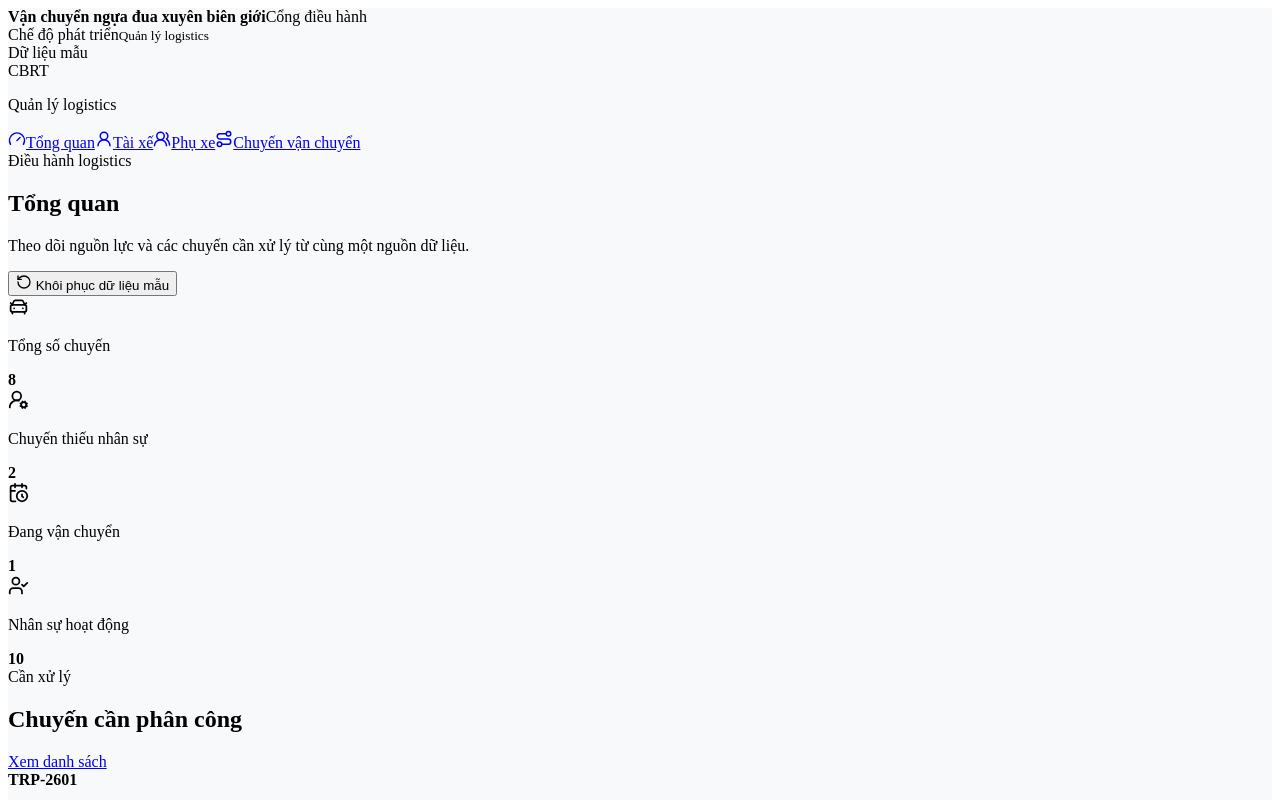
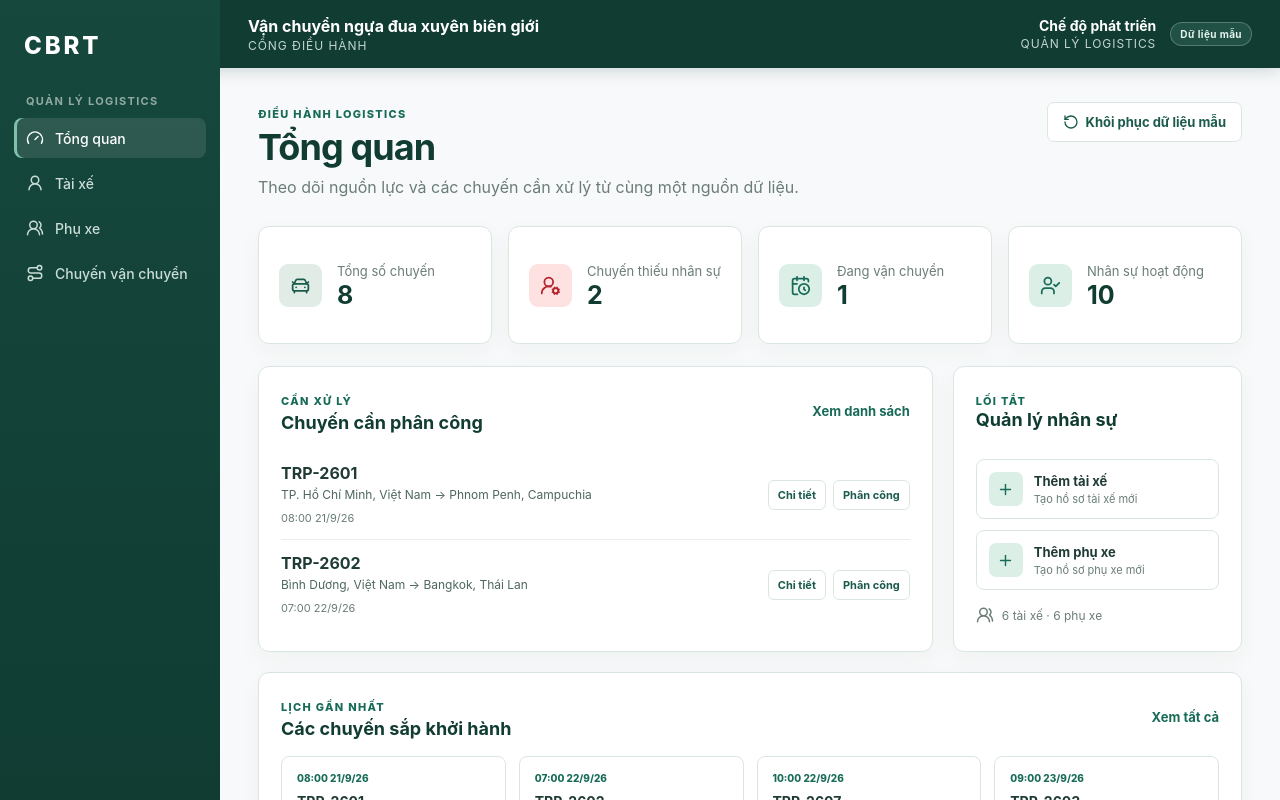
Before and after one commit to coco-doit6879/Cross-Border-Racehorse-Transport-Management-System, a React (Vite) app in the folder frontend/: page /manager in a window 1280 px wide. Shown: the top 800 px of the page. Built offline with nearby package versions, Linux system fonts and the light colour scheme; no server answers.

Commit message:
fix: clean up index.css conflict markers

```diff
--- a/frontend/src/index.css
+++ b/frontend/src/index.css
@@ -1,4 +1,3 @@
-<<<<<<< HEAD
 :root {
   --primary-color: #155b4d;
   --accent-blue: #0798e6;
@@ -20,39 +19,29 @@
   --muted: #6a7d76;
   --danger: #c9363b;
   --success: #176b57;
-=======
-/* CBRT 2026 Design System - Forest Green Theme */
-:root {
   --primary-green: #0F3E2E;
   --primary-green-hover: #16533E;
   --primary-green-active: #0B3023;
   --primary-green-light: #EBF5F0;
   --primary-green-border: #A3D4C0;
-
   --bg-page: #F8F9FA;
   --bg-card: #FFFFFF;
   --border-card: #E5E7EB;
-
   --text-title: #111827;
   --text-body: #4B5563;
   --text-muted: #6B7280;
-
   --status-approved: #059669;
   --status-approved-bg: #ECFDF5;
   --status-approved-border: #A7F3D0;
-
   --status-warning: #D97706;
   --status-warning-bg: #FEF08A;
   --status-warning-border: #FDE047;
-
   --status-danger: #DC2626;
   --status-danger-bg: #FEF2F2;
   --status-danger-border: #FECACA;
-
   --status-info: #2563EB;
   --status-info-bg: #EFF6FF;
   --status-info-border: #BFDBFE;
->>>>>>> origin/vinhhaphoi
 }
 
 * {
@@ -61,18 +50,11 @@
 
 body {
   margin: 0;
-<<<<<<< HEAD
   min-width: 320px;
   min-height: 100vh;
   background: var(--page-bg);
   color: var(--text-main);
   font-family: Inter, ui-sans-serif, system-ui, -apple-system, BlinkMacSystemFont, "Segoe UI", sans-serif;
-=======
-  padding: 0;
-  background-color: var(--bg-page);
-  color: var(--text-title);
-  font-family: -apple-system, BlinkMacSystemFont, 'Segoe UI', Roboto, 'Helvetica Neue', Arial, sans-serif;
->>>>>>> origin/vinhhaphoi
   -webkit-font-smoothing: antialiased;
   -moz-osx-font-smoothing: grayscale;
 }
@@ -1012,7 +994,8 @@
     grid-template-columns: 1fr;
     gap: 19px;
   }
-=======
+}
+
 .incident-list__item {
   display: grid;
   grid-template-columns: auto 1fr auto;
@@ -1740,5 +1723,4 @@
   .upcoming-grid { grid-template-columns: 1fr; }
   .dashboard-trip { align-items: flex-start; flex-direction: column; }
   .manager-filter-grid .search-field { min-width: 0; }
->>>>>>> origin/feature/manager-dashboard
-}
+}
```
